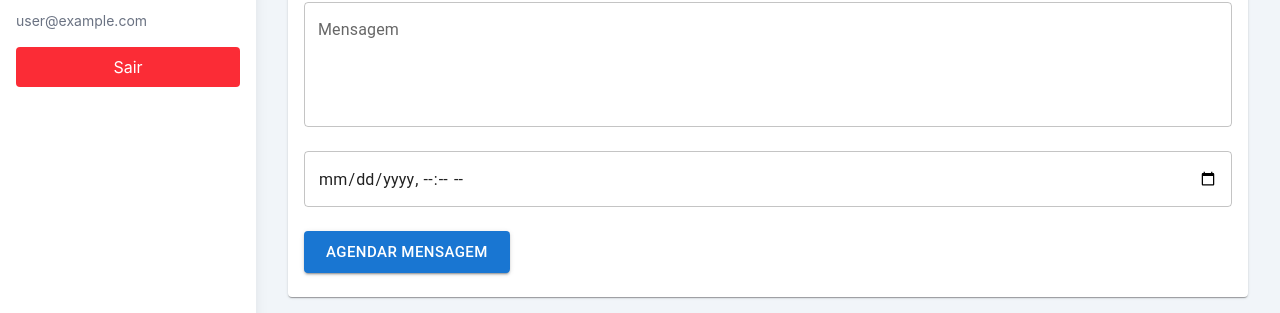
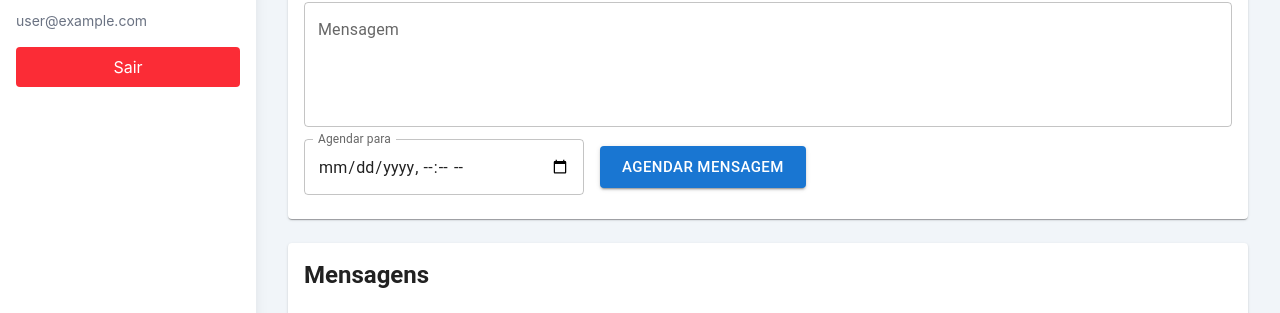
Before and after one commit to robertopimentadev/broadcast-tech-challenge, a React (Vite) app in the folder web/: page /broadcast in a window 1280 px wide. Shown: the part 230-543 px from the top of the page. Built offline with nearby package versions, Linux system fonts and the light colour scheme; no server answers; the database is empty; sample sign-in values are in the browser's storage.

Commit message:
ajuste no campo data e botoa agendar, no broadcadst

```diff
--- a/web/src/pages/Broadcast/index.tsx
+++ b/web/src/pages/Broadcast/index.tsx
@@ -159,22 +159,24 @@ export function Broadcast() {
               sx={{ mt: 3 }}
             />
 
+            <div className="flex items-center gap-4 mt-3">
               <TextField
+                label="Agendar para"
                 type="datetime-local"
                 value={scheduledAt}
                 onChange={(e) => setScheduledAt(e.target.value)}
-              fullWidth
-              sx={{ mt: 3 }}
+                sx={{ width: 280 }}
+                slotProps={{
+                  inputLabel: {
+                    shrink: true,
+                  },
+                }}
               />
 
-            <Button
-              variant="contained"
-              size="large"
-              sx={{ mt: 3 }}
-              onClick={handleCreate}
-            >
+              <Button variant="contained" size="large" onClick={handleCreate}>
                 Agendar Mensagem
               </Button>
+            </div>
           </CardContent>
         </Card>
 
```
Lines whose indentation alone changed are shown as unchanged.
